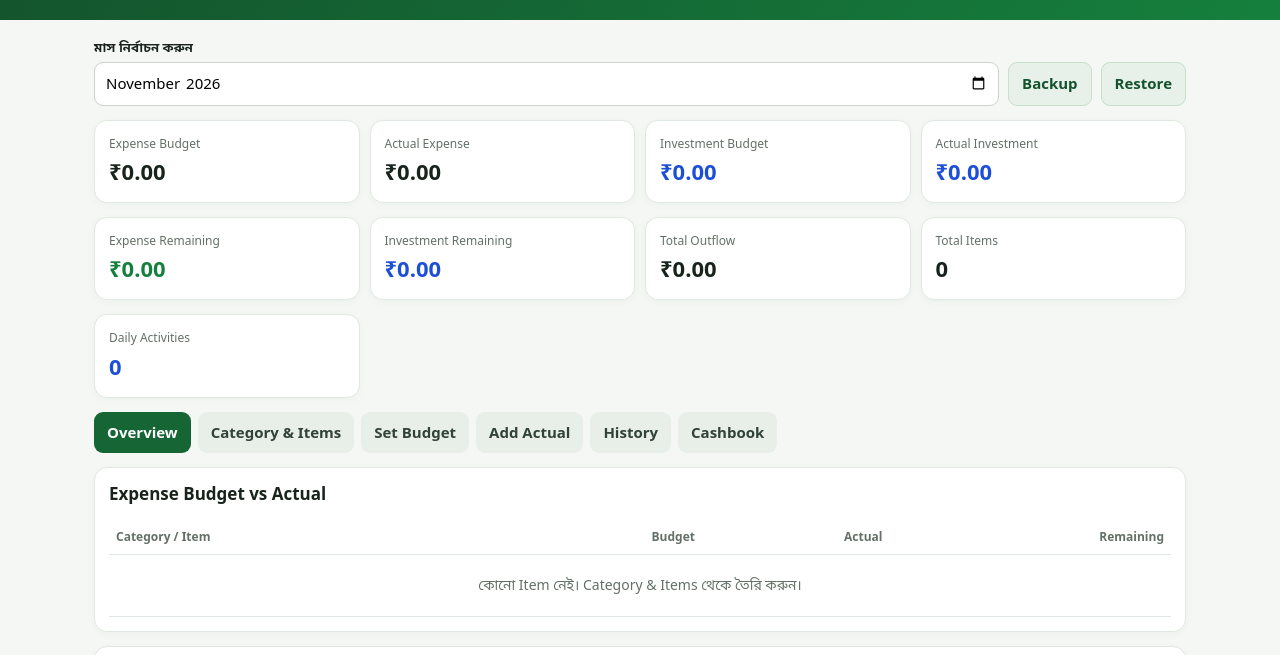
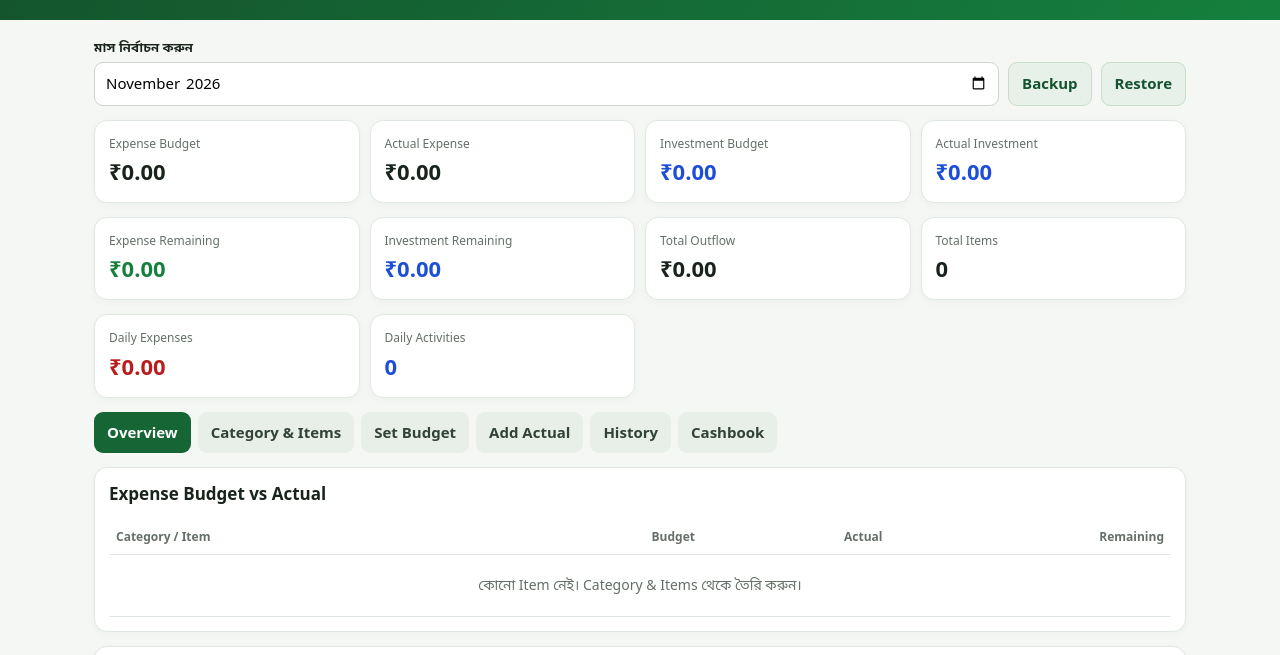
Before and after one commit to 7001959097/my-budget-actual, a plain HTML site: page index.html in a window 1280 px wide. Shown: the part 79-734 px from the top of the page. Drawn offline with Linux system fonts and the light colour scheme.

Commit message:
Add files via upload

```diff
--- a/index.html
+++ b/index.html
@@ -36,6 +36,7 @@ table{width:100%;border-collapse:collapse;font-size:14px}th,td{text-align:left;p
 <div class="card"><div class="cap">Total Items</div><div class="value" id="count">0</div></div>
 </div>
 <div class="grid">
+<div class="card"><div class="cap">Daily Expenses</div><div class="value red" id="cbDailyExpense">₹0</div></div>
 <div class="card"><div class="cap">Daily Activities</div><div class="value blue" id="cbBalance">0</div></div>
 </div>
 <div class="tabs">
@@ -111,7 +112,7 @@ function esc(s){return String(s??'').replace(/[&<>"']/g,c=>({'&':'&amp;','<':'&l
 function opts(){let html=activeItems().map(i=>`<option value="${i.id}">${esc(cat(i.catId)?.name||'')} — ${esc(i.name)} (${typeOf(i.id)==='investment'?'Investment':'Expense'})</option>`).join('');['itemCat','budgetItem','actualItem'].forEach(id=>$(id).innerHTML=id==='itemCat'?db.categories.map(c=>`<option value="${c.id}">${esc(c.name)} (${c.type==='investment'?'Investment':'Expense'})</option>`).join(''):html)}
 function render(){
  opts();if($('budgetItem').value)$('fixedBudget').checked=!!item($('budgetItem').value)?.fixedBudget;let its=activeItems(),bs=budgets(),es=entries();
- let cb=cashTotals(m());$('cbBalance').textContent=String(cashEntries().length);
+ let cb=cashTotals(m());let cbList=cashEntries();$('cbBalance').textContent=String(cbList.length);$('cbDailyExpense').textContent=money(sum(cbList.filter(x=>!isCredit(x.type)),x=>x.amount));
  let expItems=its.filter(i=>typeOf(i.id)==='expense'),invItems=its.filter(i=>typeOf(i.id)==='investment');
  const total=(arr,fn)=>sum(arr,fn);
  let eb=total(expItems,i=>bs[i.id]),ib=total(invItems,i=>bs[i.id]),ea=total(es.filter(x=>typeOf(x.itemId)==='expense'),x=>x.amount),ia=total(es.filter(x=>typeOf(x.itemId)==='investment'),x=>x.amount);
--- a/sw.js
+++ b/sw.js
@@ -1,4 +1,4 @@
-const CACHE_NAME = 'my-budget-actual-v1-6';
+const CACHE_NAME = 'my-budget-actual-v1-7';
 const APP_FILES = [
   './',
   './index.html',
```
